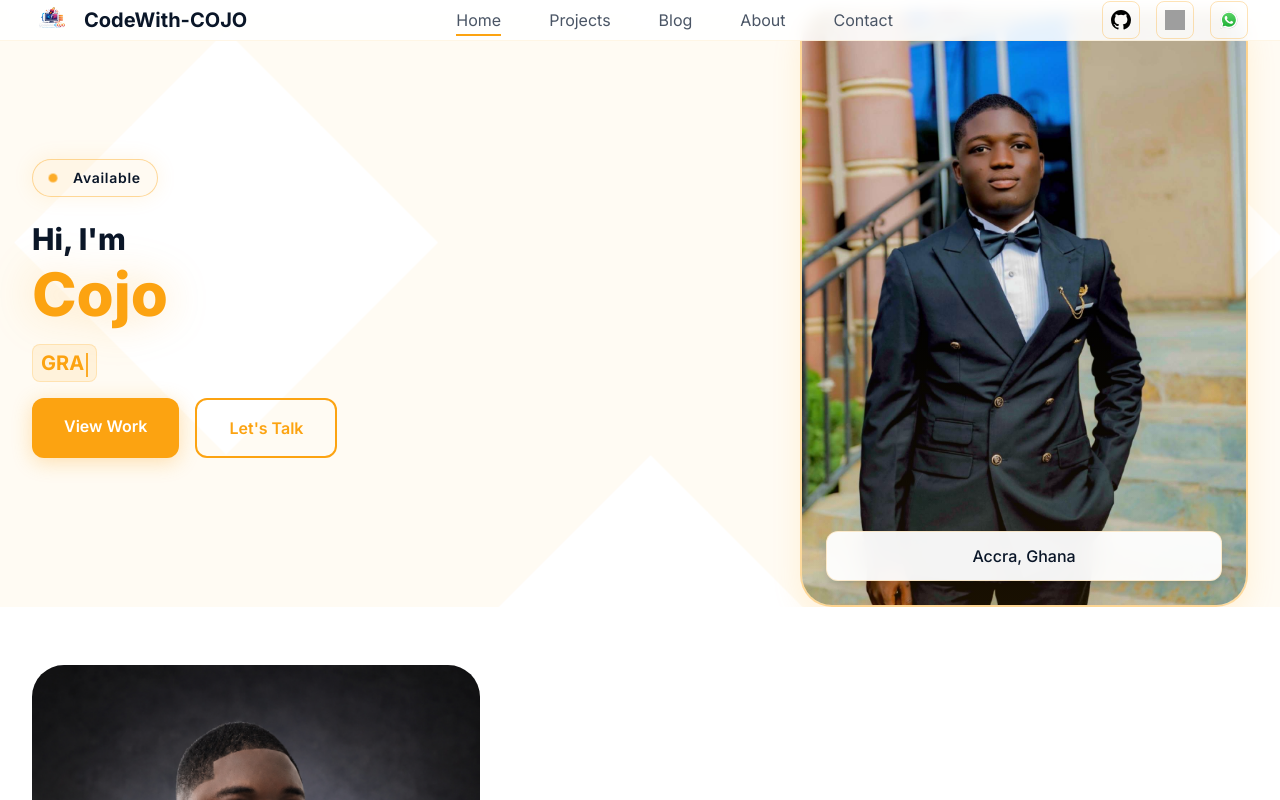
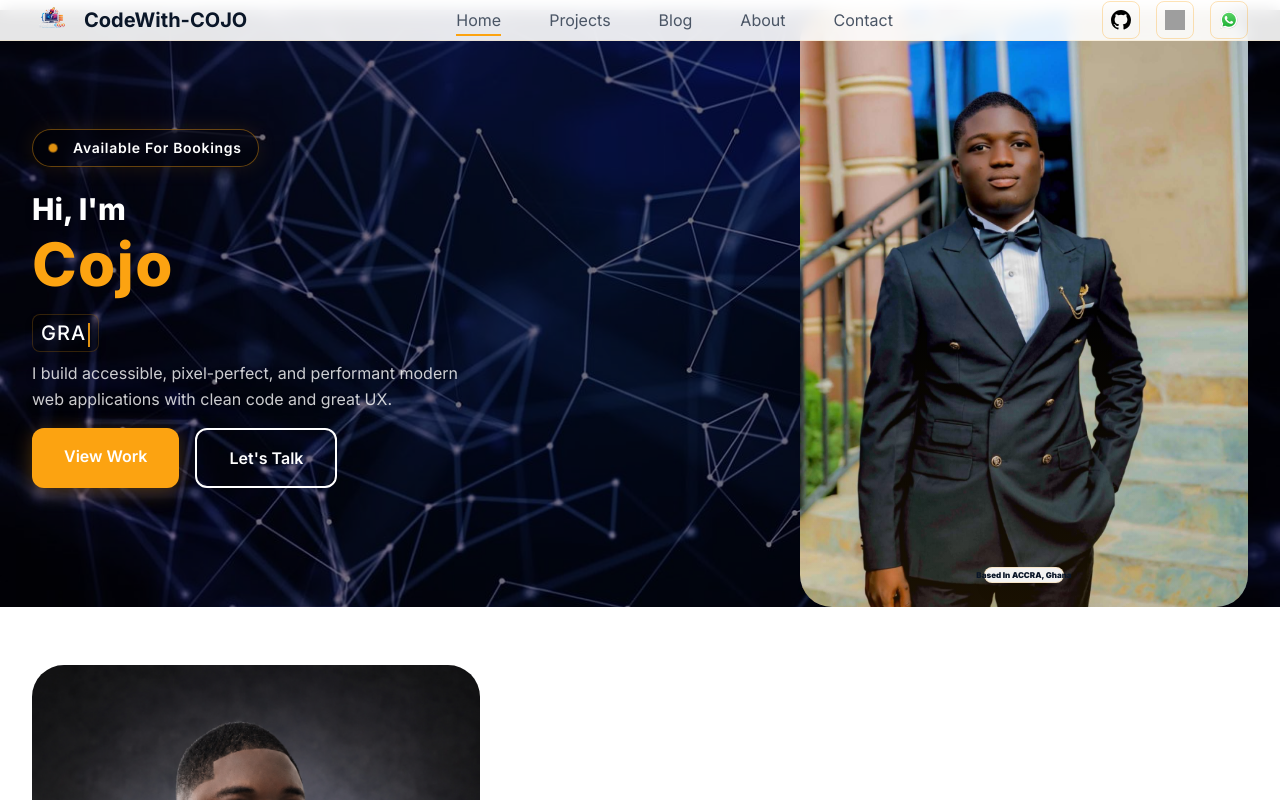
Before and after one commit to cojojunior/Portfolio, a React (Vite) app: page / in a window 1280 px wide. Shown: the top 800 px of the page. Built offline with nearby package versions, Linux system fonts and the light colour scheme; grey boxes are pictures that could not be loaded.

Commit message:
removed img hover effect

```diff
--- a/src/components/Hero.tsx
+++ b/src/components/Hero.tsx
@@ -11,31 +11,9 @@ const Hero = () => {
 
   const roles = ["FRONTEND DEVELOPER", "GRAPHIC DESIGNER", "UI/UX DESIGNER"];
 
+  // Removed mouse movement effect - keeping only typing animation
   useEffect(() => {
-    const handleMouseMove = (e: MouseEvent) => {
-      if (!profileCardRef.current) return;
-      const x = (window.innerWidth / 2 - e.clientX) / 50;
-      const y = (window.innerHeight / 2 - e.clientY) / 50;
-      profileCardRef.current.style.transform = `perspective(1000px) rotateX(${y}deg) rotateY(${x}deg) translateZ(20px)`;
-    };
-
-    const handleMouseLeave = () => {
-      if (!profileCardRef.current) return;
-      profileCardRef.current.style.transform =
-        "perspective(1000px) rotateX(0deg) rotateY(0deg) translateZ(0px)";
-    };
-
-    document.addEventListener("mousemove", handleMouseMove);
-    document.addEventListener("mouseleave", handleMouseLeave);
-
-    return () => {
-      document.removeEventListener("mousemove", handleMouseMove);
-      document.removeEventListener("mouseleave", handleMouseLeave);
-    };
-  }, []);
-
-  // Typing animation effect
-  useEffect(() => {
+    // Typing animation effect
     const currentRole = roles[loopIndex % roles.length];
     const typingSpeed = isDeleting ? 80 : 150;
     const pauseDelay = 1500;
@@ -61,55 +39,54 @@ const Hero = () => {
   }, [displayText, isDeleting, loopIndex]);
 
   return (
-    <section className="min-h-[20vh] flex items-center justify-center relative overflow-hidden px-3 sm:px-6 lg:px-8 bg-white my-[10px]">
-      {/* Decorative Background Pattern */}
-      <div className="absolute inset-0 z-0 overflow-hidden opacity-5">
-        <div
-          className="absolute w-[150%] h-[150%] top-[-25%] right-[-25%] animate-circuit-drift"
-          style={{
-            background: `
-              repeating-linear-gradient(45deg, transparent, transparent 300px, #fca311 300px, #fca311 600px),
-              repeating-linear-gradient(-45deg, transparent, transparent 300px, #fca311 300px, #fca311 600px)
-            `,
-          }}
-        />
-      </div>
+    <section
+      className="min-h-[30vh] flex items-center justify-center relative overflow-hidden px-3 sm:px-6 lg:px-8 bg-cover bg-center bg-no-repeat my-[10px]"
+      style={{
+        backgroundImage: 'url("/img/hero.jpg")',
+      }}>
+      {/* Dark overlay for readability */}
+      <div className="absolute inset-0 bg-black/50 z-0 pointer-events-none" />
 
-      {/* Subtle Vignette */}
-      <div className="absolute inset-0 bg-gradient-radial from-transparent to-white/20 z-0 pointer-events-none" />
-
-      {/* 2 COLUMNS ON MOBILE */}
+      {/* 2 COLUMNS  */}
       <div className="max-w-7xl mx-auto w-full grid grid-cols-2 gap-2 sm:gap-8 lg:gap-12 items-center relative z-10">
         {/* LEFT COLUMN - Content */}
         <div className="col-span-1 animate-fade-in-left">
           {/* Badge */}
-          <div className="inline-flex items-center gap-1 sm:gap-4 px-2 sm:px-4 py-0.5 sm:py-2 border border-golden/40 rounded-full bg-golden/5 mb-2 sm:mb-6 animate-glow-pulse">
+          <div className="inline-flex items-center gap-1 sm:gap-4 px-2 sm:px-4 py-0.5 sm:py-2 border border-golden/40 rounded-full bg-black/30 backdrop-blur-sm mb-2 sm:mb-6 animate-glow-pulse tracking-wide">
             <span className="w-1 h-1 sm:w-2 sm:h-2 rounded-full bg-golden animate-pulse-dot" />
-            <span className="text-dark-navy text-[6px] sm:text-sm font-semibold tracking-wider">
-              Available
+            <span className="text-white text-[6px] sm:text-sm font-semibold tracking-wider">
+              Available For Bookings
             </span>
           </div>
 
           {/* Title */}
           <div className="mb-1 sm:mb-3">
-            <div className="text-dark-navy text-[8px] sm:text-2xl lg:text-3xl font-semibold sm:font-extrabold">
+            <div className="text-white text-[8px] sm:text-2xl lg:text-3xl font-semibold sm:font-extrabold drop-shadow-lg">
               Hi, I'm
             </div>
-            <div className="text-golden text-lg sm:text-5xl lg:text-6xl font-extrabold drop-shadow-[0_0_20px_rgba(252,163,17,0.3)] leading-tight">
+            <div className="text-golden text-lg sm:text-5xl lg:text-6xl font-extrabold leading-tight tracking-wide">
               Cojo
             </div>
           </div>
 
           {/* Typing Animation */}
-          <div className="mb-2 sm:mb-4">
-            <div className="text-gray-600 text-[7px] sm:text-lg lg:text-xl font-medium">
-              <span className="text-golden font-bold">
-                <span className="inline-block bg-golden/10 px-1 sm:px-2 py-0.5 sm:py-1 rounded-lg border border-golden/20 text-[7px] sm:text-base lg:text-xl">
+          <div className="mb-1 sm:mb-2">
+            <div className="text-white/90 text-[7px] sm:text-lg lg:text-xl font-medium drop-shadow-lg">
+              <span className="text-white font-m tracking-wider">
+                <span className="inline-block bg-black/30 backdrop-blur-sm px-1 sm:px-2 py-0.5 sm:py-1 rounded-lg border border-golden/20 text-[7px] sm:text-base lg:text-xl">
                   {displayText}
                   <span className="inline-block w-0.5 h-2 sm:h-5 lg:h-6 ml-0.5 bg-golden animate-pulse align-middle"></span>
                 </span>
               </span>
             </div>
+          </div>
+
+          {/* Description - Added under typing animation */}
+          <div className="mb-2 sm:mb-4">
+            <p className="text-white/80 text-[7px] sm:text-base leading-relaxed drop-shadow-lg max-w-md">
+              I build accessible, pixel-perfect, and performant modern web
+              applications with clean code and great UX.
+            </p>
           </div>
 
           {/* Buttons */}
@@ -121,18 +98,16 @@ const Hero = () => {
             </Link>
             <Link
               to="/#contact"
-              className="px-3 sm:px-8 py-1.5 sm:py-4 border-2 border-golden text-golden font-semibold rounded-lg sm:rounded-xl transition-all duration-300 hover:bg-golden/10 hover:translate-y-[-2px] hover:shadow-[0_8px_32px_rgba(252,163,17,0.2)] text-[7px] sm:text-base">
+              className="px-3 sm:px-8 py-1.5 sm:py-4 border-2 border-white text-white font-semibold rounded-lg sm:rounded-xl transition-all duration-300 hover:bg-white/10 hover:translate-y-[-2px] hover:shadow-[0_8px_32px_rgba(255,255,255,0.1)] text-[7px] sm:text-base">
               Let's Talk
             </Link>
           </div>
         </div>
 
-        {/* RIGHT COLUMN - Profile Image */}
+        {/* RIGHT COLUMN - Profile Image - No hover effect */}
         <div className="col-span-1 flex justify-end animate-fade-in-right">
-          <div
-            ref={profileCardRef}
-            className="relative w-full max-w-[120px] sm:max-w-md transition-all duration-300 ease-out">
-            <div className="relative aspect-[3/4] rounded-lg sm:rounded-2xl overflow-hidden bg-gradient-to-br from-golden/20 to-golden/10 backdrop-blur-sm border-2 border-golden/30 shadow-[0_10px_30px_rgba(252,163,17,0.12)]">
+          <div className="relative w-full max-w-[120px] sm:max-w-md">
+            <div className="relative aspect-[3/4] rounded-lg sm:rounded-2xl overflow-hidden">
               <img
                 src="/img/cojo.JPG"
                 alt="Cojo - UI/UX & Frontend Developer"
@@ -140,9 +115,10 @@ const Hero = () => {
               />
               <div className="absolute inset-0 bg-gradient-to-b from-transparent via-transparent/20 to-golden/10 pointer-events-none" />
 
-              <div className="absolute bottom-2 left-2 right-2 sm:bottom-6 sm:left-6 sm:right-6 bg-white/95 backdrop-blur-md px-1 sm:px-4 py-1 sm:py-3 rounded-md sm:rounded-xl border border-golden/20 text-center shadow-lg">
-                <span className="text-dark-navy font-medium text-[6px] sm:text-base">
-                  Accra, Ghana
+              {/* Location Badge */}
+              <div className="absolute bottom-2 left-1/2 -translate-x-1/2 sm:bottom-6 bg-white/95 backdrop-blur-md rounded-md sm:rounded-xl border border-golden/20 text-center shadow-lg h-4 w-20 flex items-center justify-center">
+                <span className="text-dark-navy font-black text-[5px] sm:text-[8px] whitespace-nowrap">
+                  Based In ACCRA, Ghana
                 </span>
               </div>
             </div>
```
